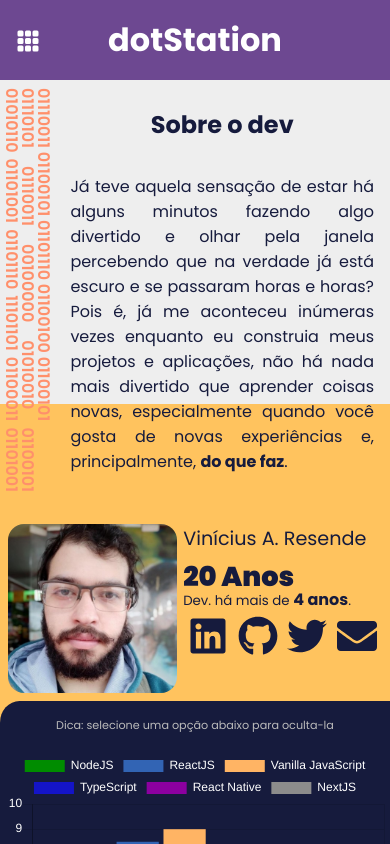
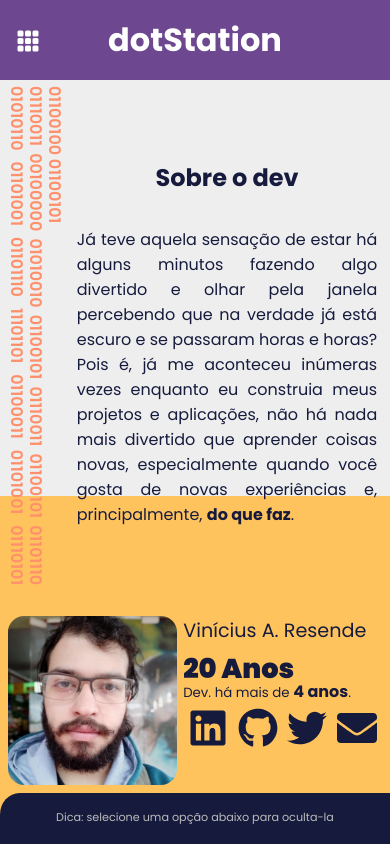
Before and after one commit to bleszerd/dotStation, a Next.js app: page / in a window 390 px wide. Shown: the top 844 px of the page. Built offline with nearby package versions, Linux system fonts and the light colour scheme.

Commit message:
fixed mobile hoem styles

```diff
--- a/src/components/HomePage/WelcomeContent/index.tsx
+++ b/src/components/HomePage/WelcomeContent/index.tsx
@@ -3,12 +3,12 @@ import { Container, TextContainer, Binary } from './styles'
 export default function WelcomeContent() {
     return (
         <Container>
+            <Binary>
+                <p>01010110 01101001 01101110 11101101 01100011 01101001 01110101 01110011 00100000 01010010 01100101 01110011 01100101 01101110 01100100 01100101</p>
+            </Binary>
             <TextContainer>
-                <Binary>01010110 01101001 01101110 11101101 01100011 01101001 01110101 01110011 00100000 01010010 01100101 01110011 01100101 01101110 01100100 01100101 </Binary>
-                <div>
-                    <h2>Sobre o dev</h2>
-                    <p> Já teve aquela sensação de estar há alguns minutos fazendo algo divertido e olhar pela janela percebendo que na verdade já está escuro e se passaram horas e horas? Pois é, já me aconteceu inúmeras vezes enquanto eu construia meus projetos e aplicações, não há nada mais divertido que aprender coisas novas, especialmente quando você gosta de novas experiências e, principalmente, <b>do que faz</b>.</p>
-                </div>
+                <h2>Sobre o dev</h2>
+                <p> Já teve aquela sensação de estar há alguns minutos fazendo algo divertido e olhar pela janela percebendo que na verdade já está escuro e se passaram horas e horas? Pois é, já me aconteceu inúmeras vezes enquanto eu construia meus projetos e aplicações, não há nada mais divertido que aprender coisas novas, especialmente quando você gosta de novas experiências e, principalmente, <b>do que faz</b>.</p>
             </TextContainer>
         </Container>
     )
--- a/src/components/HomePage/WelcomeContent/styles.ts
+++ b/src/components/HomePage/WelcomeContent/styles.ts
@@ -2,43 +2,31 @@ import styled from 'styled-components'
 
 export const Container = styled.section`
     display: flex;
-    flex-direction: column;
+    padding: .4rem .8rem .4rem 0;
     justify-content: center;
-    width: 100%;
+    align-items: center;
+    max-height: 32rem;
+    overflow: hidden;
+    color: ${props => props.theme.colors.textDark};
 `
 export const TextContainer = styled.div`
-    display: flex;
-    height: 100%;
-
     h2{
+        margin-top: 1rem;
         text-align: center;
-        color: ${props => props.theme.colors.textDark};
-        margin: 1rem .4rem;
+        font-weight: bold;
+        padding-bottom: 2rem;
     }
 
-    div{
-        display: flex;
-        width: 100%;
-        flex-direction: column;
-        justify-content: center;
-        align-items: center;
-    }
-
-    div p{
-        color: ${props => props.theme.colors.textDark};
+    p{
         text-align: justify;
-        padding: 1rem;
-        max-width: 80rem;
     }
 `
 
 export const Binary = styled.p`
-    height: auto;
+    padding: 0 .8rem 0 .4rem;
+    writing-mode: vertical-lr;
     text-align: justify;
     color: ${props => props.theme.colors.summer};
     font-weight: 600;
-    writing-mode: vertical-lr;
-    line-height: 100%;
-    padding: .5rem .2rem;
-    max-height: 420px;
+    line-height: 120%;
 `
```
